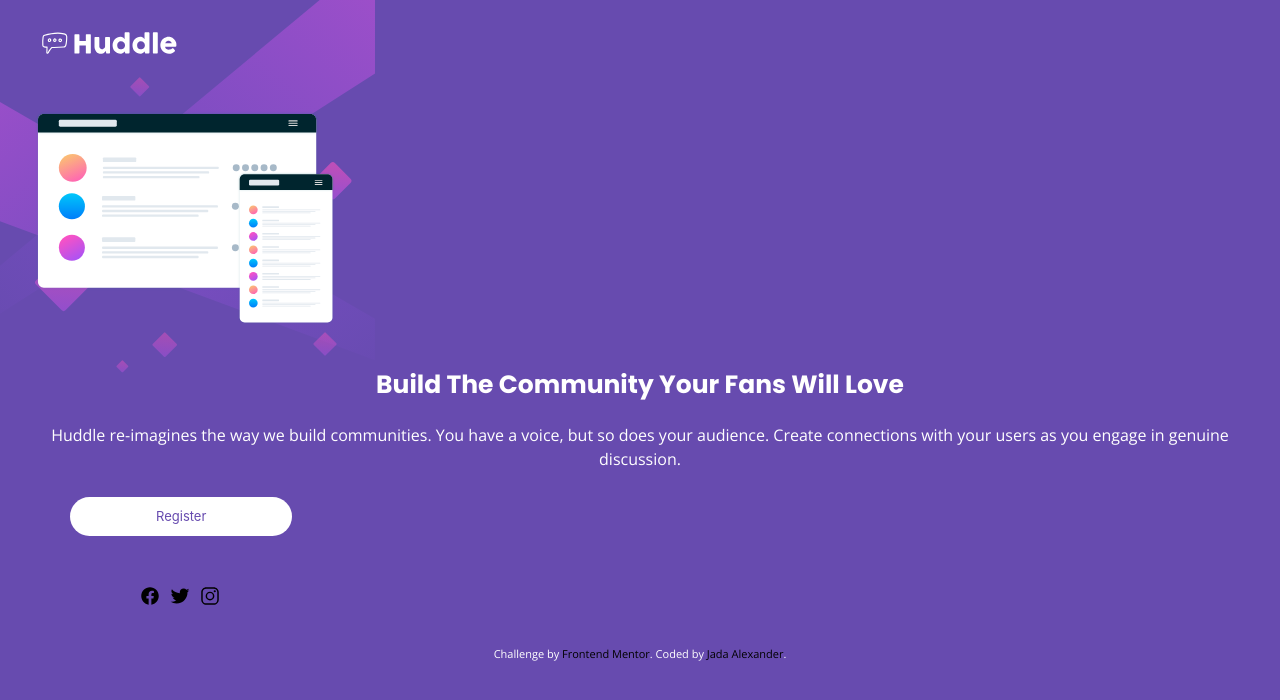
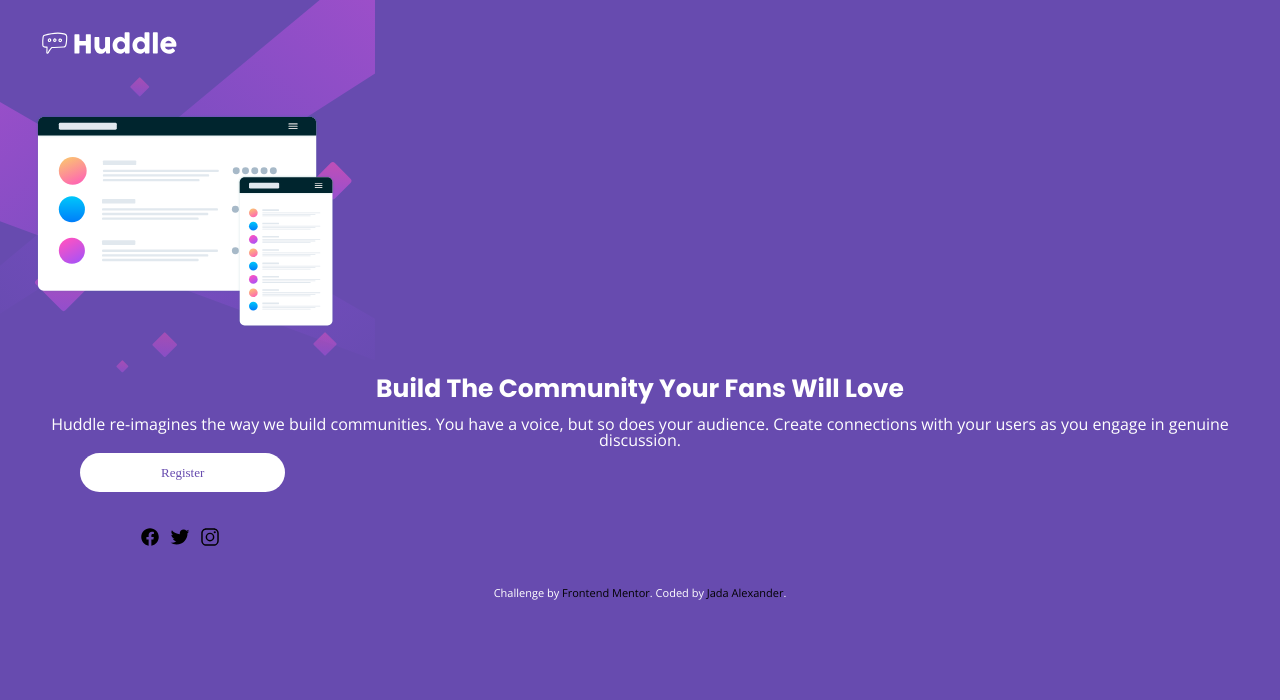
Before and after one commit to jalexandertech/huddleproject, a plain HTML site: page index.html in a window 1280 px wide. Drawn offline with nearby package versions, Linux system fonts and the light colour scheme.

Commit message:
Add CSS Reset

```diff
--- a/index.html
+++ b/index.html
@@ -19,11 +19,11 @@
 </head>
 
 <body>
-  <header><img class="logo" src="images/logo.svg" alt="huddle-logo" width="180px"></header>
+  <header><img class="logo" src="images/logo.svg" alt="huddle-logo" style="width: 180px;"></header>
 
   <main>
     <div class="mockups">
-      <img src="images/illustration-mockups.svg" alt="illustrations-mockups" width="300px">
+      <img src="images/illustration-mockups.svg" alt="illustrations-mockups" style="width: 300px;">
     </div>
     <div class="content">
       <h3>Build The Community Your Fans Will Love</h3>
@@ -34,9 +34,9 @@
       <button type="button" class="btn">Register</button>
 
       <div class="social">
-        <img class="fb" src="images/logo-facebook.svg" alt="" >
-        <img class="twitter" src="images/logo-twitter.svg" alt="">
-        <img class="insta" src="images/logo-instagram.svg" alt="">
+        <img class="fb" src="images/logo-facebook.svg" alt="facebook-icon" >
+        <img class="twitter" src="images/logo-twitter.svg" alt="twitter-icon">
+        <img class="insta" src="images/logo-instagram.svg" alt="instagram-icon">
 
       </div>
     </div>
--- a/style.css
+++ b/style.css
@@ -1,3 +1,53 @@
+/* http://meyerweb.com/eric/tools/css/reset/
+   v2.0 | 20110126
+   License: none (public domain)
+*/
+
+html, body, div, span, applet, object, iframe,
+h1, h2, h3, h4, h5, h6, p, blockquote, pre,
+a, abbr, acronym, address, big, cite, code,
+del, dfn, em, img, ins, kbd, q, s, samp,
+small, strike, strong, sub, sup, tt, var,
+b, u, i, center,
+dl, dt, dd, ol, ul, li,
+fieldset, form, label, legend,
+table, caption, tbody, tfoot, thead, tr, th, td,
+article, aside, canvas, details, embed,
+figure, figcaption, footer, header, hgroup,
+menu, nav, output, ruby, section, summary,
+time, mark, audio, video {
+	margin: 0;
+	padding: 0;
+	border: 0;
+	font-size: 100%;
+	font: inherit;
+	vertical-align: baseline;
+}
+/* HTML5 display-role reset for older browsers */
+article, aside, details, figcaption, figure,
+footer, header, hgroup, menu, nav, section {
+	display: block;
+}
+body {
+	line-height: 1;
+}
+ol, ul {
+	list-style: none;
+}
+blockquote, q {
+	quotes: none;
+}
+blockquote:before, blockquote:after,
+q:before, q:after {
+	content: '';
+	content: none;
+}
+table {
+	border-collapse: collapse;
+	border-spacing: 0;
+}
+/* End of normalize CSS */
+
 *{
     box-sizing: border-box;
     margin: 0;
@@ -16,6 +66,9 @@
 
 .logo{
     padding: 25px 0px 50px 35px;
+}
+main{
+    margin: auto;
 }
 
 .mockups{
@@ -44,13 +97,15 @@
 }
 
 .btn{
-    margin-left: 70px;
-    margin-bottom: 20px;
-    padding: 9px 85px;
+    margin: auto;
+    padding: 9px 80px;
     border-radius: 20px;
     color: hsl(257, 40%, 49%);
     background-color: #ffffff;
     font-size: 13px;
+    position: relative;
+    left: 80px;
+    bottom: 5px;
 }
 
 .btn:hover{
@@ -61,6 +116,8 @@
 .social{
     display: flex;
     padding: 30px 140px;
+
+    margin: auto;
 }
 
 .fb, .twitter, .insta{
@@ -70,5 +127,5 @@
 
 
 /* Footer information */
-.attribution { font-size: 11px; text-align: center; }
+.attribution { font-size: 11px; text-align: center;}
 .attribution a { color:#000; }
```
